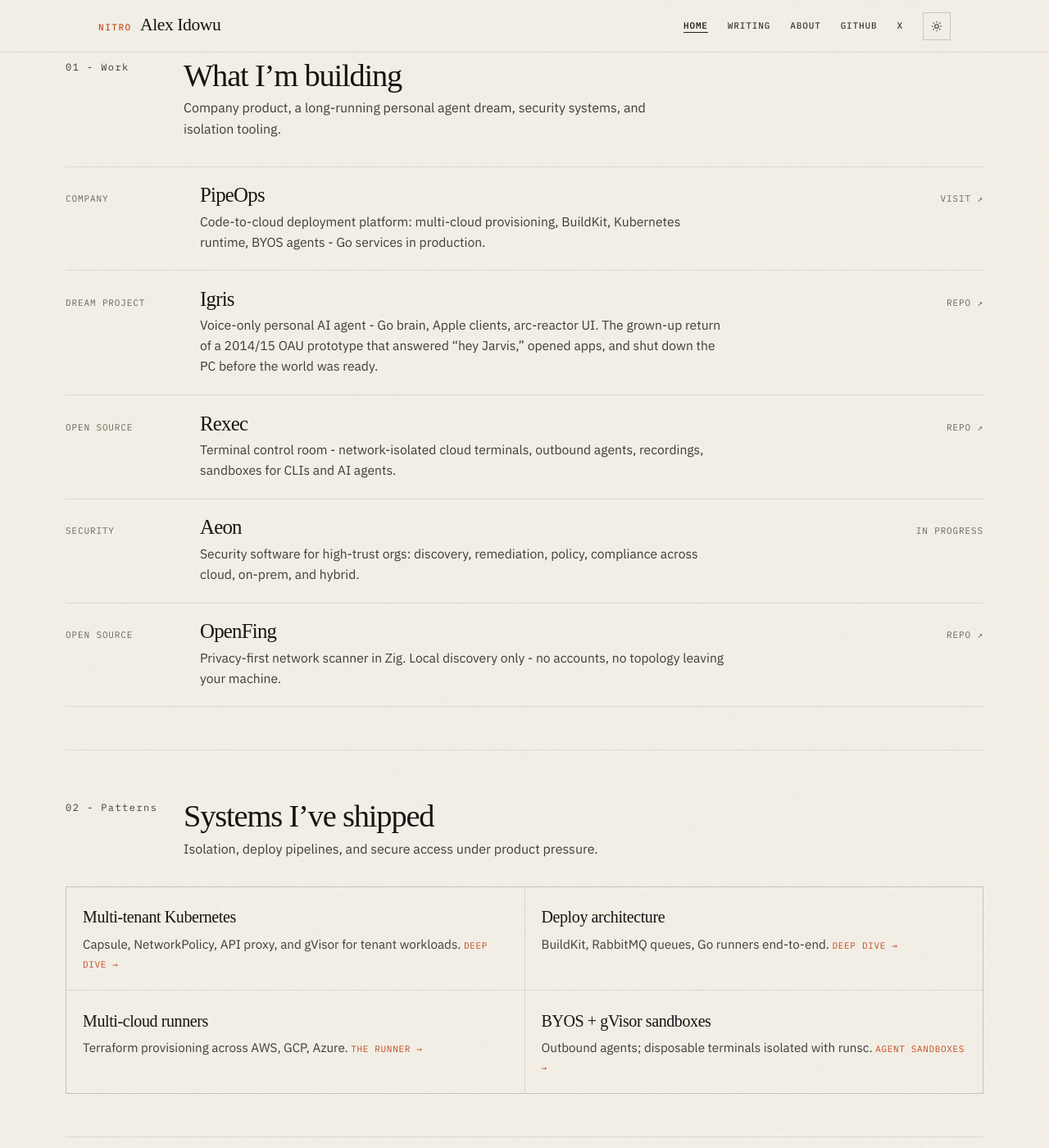
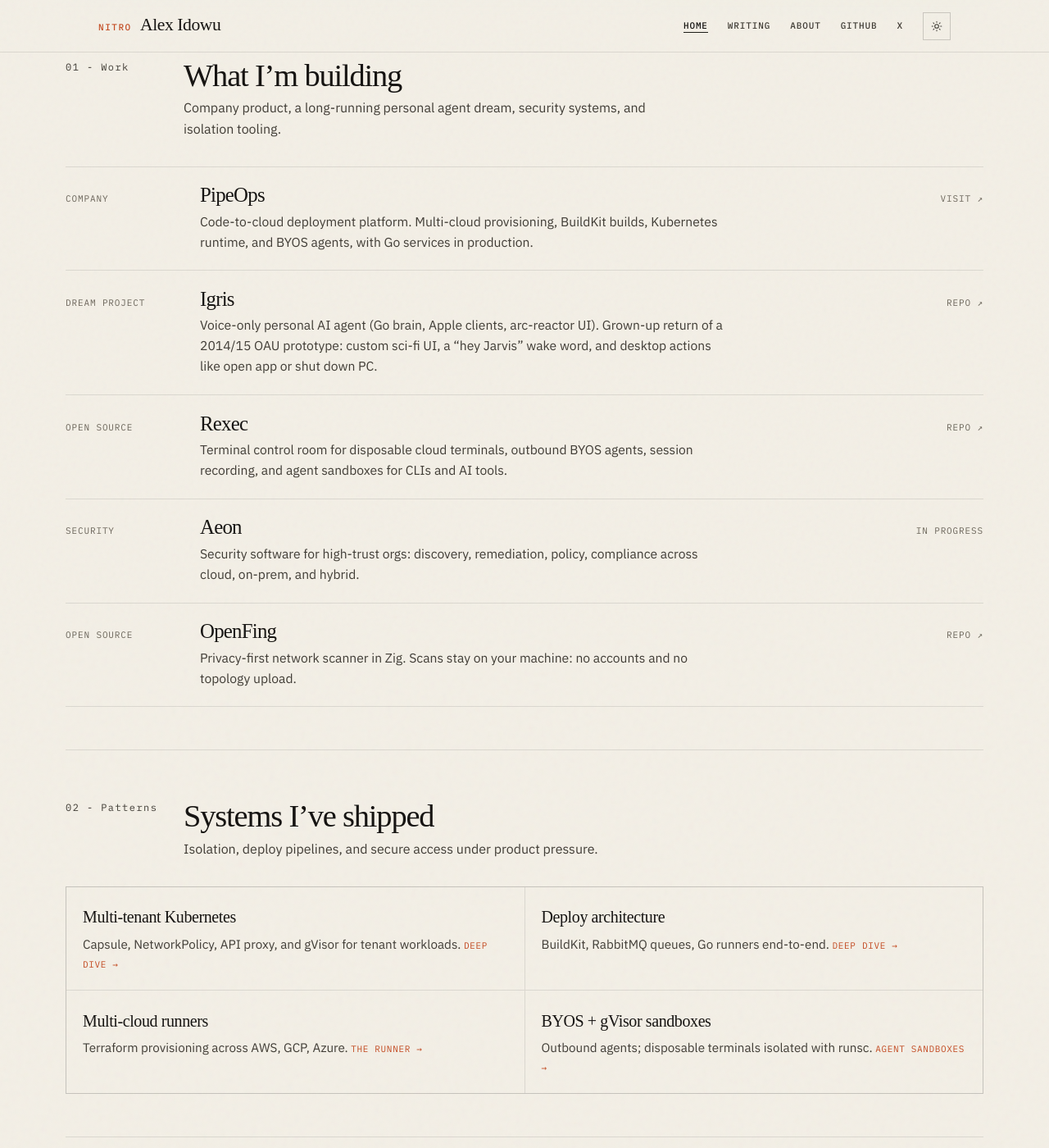
Before and after one commit to 9trocode/9trocode.github.io, a Jekyll site: the page built from index.md, in a window 1280 px wide and 1400 px high, scrolled down 739 px. Shown: the whole window at 82% size. Built offline with Jekyll 4.4.1, drawn with Linux system fonts in a browser that asks for light colours; some web fonts are replaced.

Commit message:
Clarify home project blurbs so features stay distinct.

```diff
--- a/index.md
+++ b/index.md
@@ -44,7 +44,7 @@
  <span class="project__kind">Company</span>
  <div class="project__body">
  <h3><a href="https://pipeops.io">PipeOps</a></h3>
- <p>Code-to-cloud deployment platform: multi-cloud provisioning, BuildKit, Kubernetes runtime, BYOS agents - Go services in production.</p>
+ <p>Code-to-cloud deployment platform. Multi-cloud provisioning, BuildKit builds, Kubernetes runtime, and BYOS agents, with Go services in production.</p>
  </div>
  <a class="project__go" href="https://pipeops.io" target="_blank" rel="noopener">Visit ↗</a>
  </li>
@@ -52,7 +52,7 @@
  <span class="project__kind">Dream project</span>
  <div class="project__body">
  <h3><a href="https://github.com/9trocode/Igris">Igris</a></h3>
- <p>Voice-only personal AI agent - Go brain, Apple clients, arc-reactor UI. The grown-up return of a 2014/15 OAU prototype that answered “hey Jarvis,” opened apps, and shut down the PC before the world was ready.</p>
+ <p>Voice-only personal AI agent (Go brain, Apple clients, arc-reactor UI). Grown-up return of a 2014/15 OAU prototype: custom sci-fi UI, a “hey Jarvis” wake word, and desktop actions like open app or shut down PC.</p>
  </div>
  <a class="project__go" href="https://github.com/9trocode/Igris" target="_blank" rel="noopener">Repo ↗</a>
  </li>
@@ -60,7 +60,7 @@
  <span class="project__kind">Open source</span>
  <div class="project__body">
  <h3><a href="https://github.com/PipeOpsHQ/Rexec">Rexec</a></h3>
- <p>Terminal control room - network-isolated cloud terminals, outbound agents, recordings, sandboxes for CLIs and AI agents.</p>
+ <p>Terminal control room for disposable cloud terminals, outbound BYOS agents, session recording, and agent sandboxes for CLIs and AI tools.</p>
  </div>
  <a class="project__go" href="https://github.com/PipeOpsHQ/Rexec" target="_blank" rel="noopener">Repo ↗</a>
  </li>
@@ -76,7 +76,7 @@
  <span class="project__kind">Open source</span>
  <div class="project__body">
  <h3><a href="https://github.com/9trocode/OpenFing">OpenFing</a></h3>
- <p>Privacy-first network scanner in Zig. Local discovery only - no accounts, no topology leaving your machine.</p>
+ <p>Privacy-first network scanner in Zig. Scans stay on your machine: no accounts and no topology upload.</p>
  </div>
  <a class="project__go" href="https://github.com/9trocode/OpenFing" target="_blank" rel="noopener">Repo ↗</a>
  </li>
```
